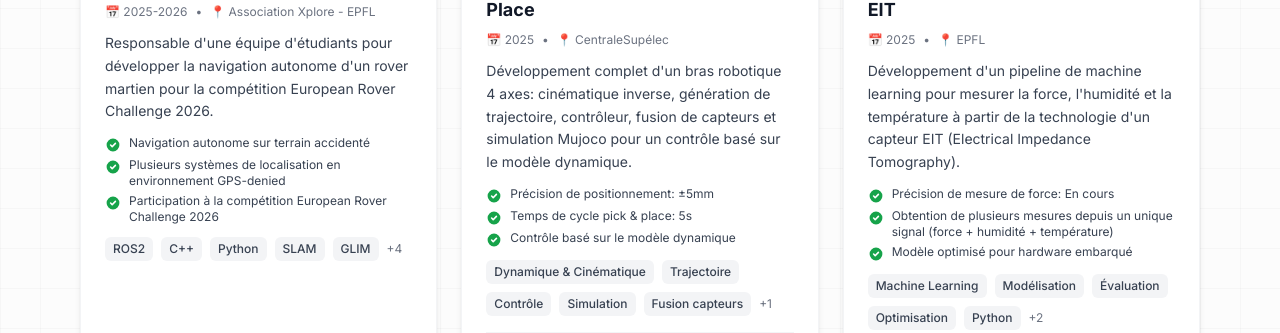
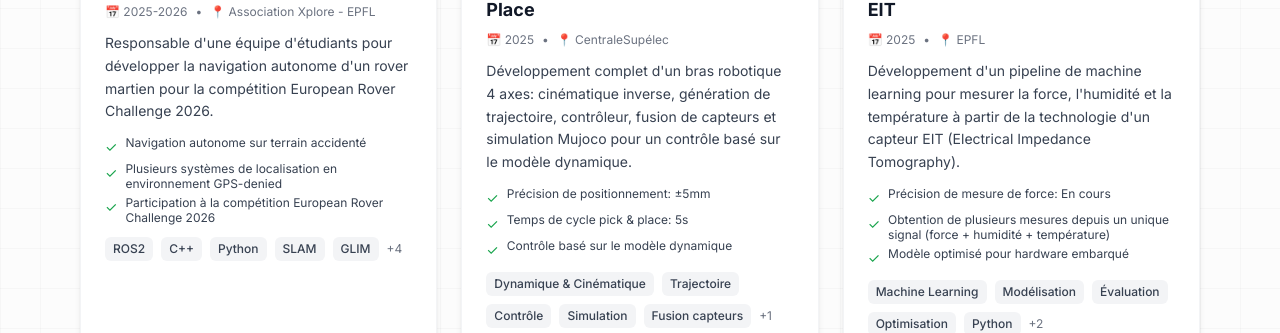
Before and after one commit to paulbourgois/paulbourgois.github.io, a React (Vite) app: page /#/all-projects in a window 1280 px wide. Shown: the part 1032-1365 px from the top of the page. Built offline with nearby package versions, Linux system fonts and the light colour scheme.

Commit message:
Modif affichage résultats avec un tick dans la page tous les projets

```diff
--- a/src/components/AllProjects.jsx
+++ b/src/components/AllProjects.jsx
@@ -205,10 +205,8 @@ export default function AllProjects() {
                   <div className="mb-3 space-y-1">
                     {p.results.map((result, idx) => (
                       <div key={idx} className="flex items-start gap-2">
-                        <svg className="w-4 h-4 text-green-600 mt-0.5 flex-shrink-0" fill="currentColor" viewBox="0 0 20 20">
-                          <path fillRule="evenodd" d="M10 18a8 8 0 100-16 8 8 0 000 16zm3.707-9.293a1 1 0 00-1.414-1.414L9 10.586 7.707 9.293a1 1 0 00-1.414 1.414l2 2a1 1 0 001.414 0l4-4z" clipRule="evenodd" />
-                        </svg>
-                        <span className="text-xs text-gray-700">{result}</span>
+                        <span className="text-green-600 text-sm mt-0.5">✓</span>
+                        <span className="text-xs text-gray-700 leading-tight">{result}</span>
                       </div>
                     ))}
                   </div>
```
